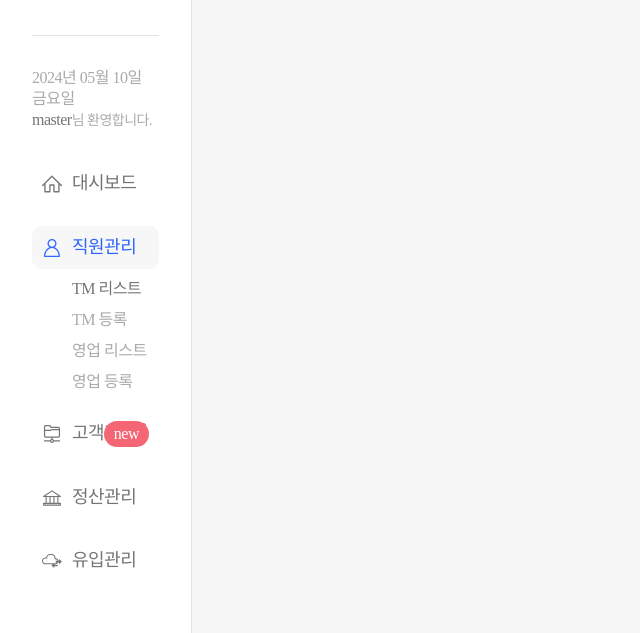
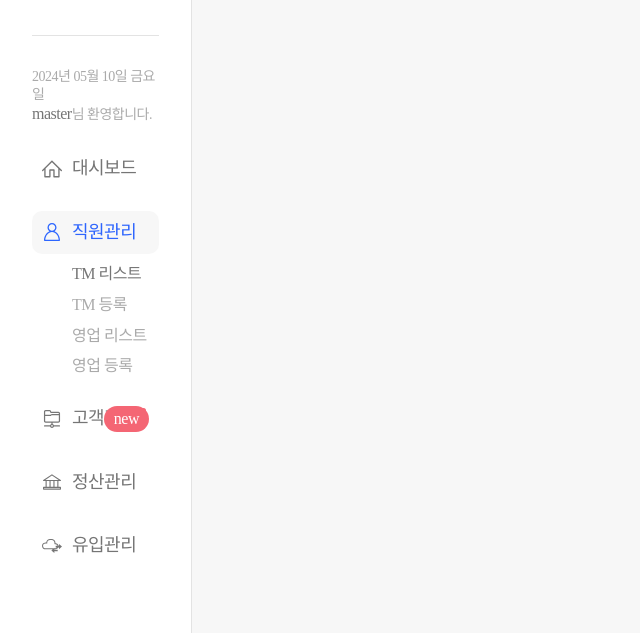
Before and after one commit to nudgecomms/kdmmg, a plain HTML site: page client/list.html in a window 1280 px wide. Shown: the part 64-697 px from the top of the page, without its empty margins (0-640 px from the left). Drawn offline with nearby package versions, Linux system fonts and the light colour scheme; a web font is replaced by a local one.

Commit message:
240514 header css 변경

```diff
--- a/assets/css/header.scss
+++ b/assets/css/header.scss
@@ -7,7 +7,8 @@
       img{width: 100%;}
     }
   }
-  .wrapper_today{padding: 2rem 0; font-size: 0.875rem; color: $grey_02;
+  .wrapper_today{padding: 2rem 0 calc(2rem - 0.625rem); color: $grey_02;
+    &,.today{font-size: 0.875rem;}
     .id{color: $grey_01;}
   }
 
```
Also changed, not shown: assets/css/header.css, 1 other file.
